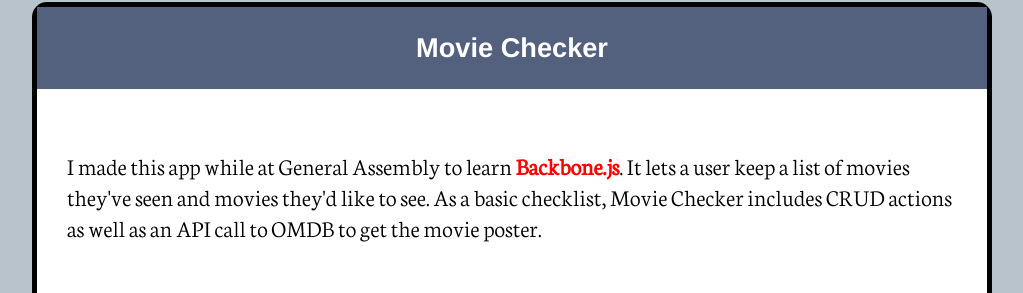
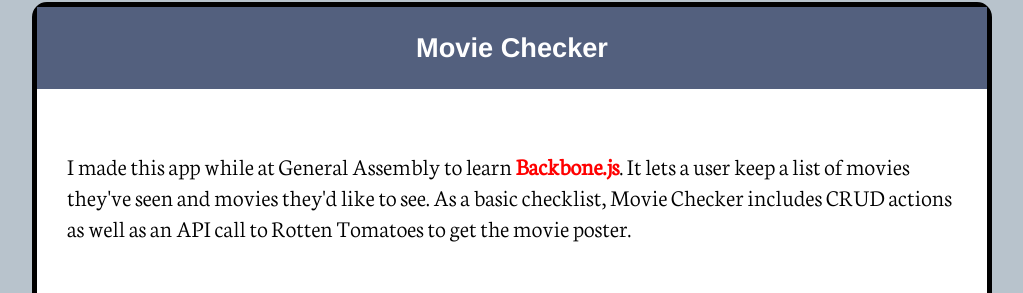
Before and after one commit to jmhinric/johnmhinrichs, a plain HTML site: page index.html in a window 1280 px wide. Shown: the part 2414-2707 px from the top of the page, without its empty margins (128-1151 px from the left). Drawn offline with Linux system fonts and the light colour scheme.

```diff
--- a/index.html
+++ b/index.html
@@ -79,7 +79,7 @@
           </div>
 
           <div class="single-description">
-            <p>I made this app while at General Assembly to learn <span class="highlight">Backbone.js</span>.  It lets a user keep a list of movies they've seen and movies they'd like to see.  As a basic checklist, Movie Checker includes CRUD actions as well as an API call to OMDB to get the movie poster.
+            <p>I made this app while at General Assembly to learn <span class="highlight">Backbone.js</span>.  It lets a user keep a list of movies they've seen and movies they'd like to see. As a basic checklist, Movie Checker includes CRUD actions as well as an API call to Rotten Tomatoes to get the movie poster.
             </p>
           </div>
 
```
